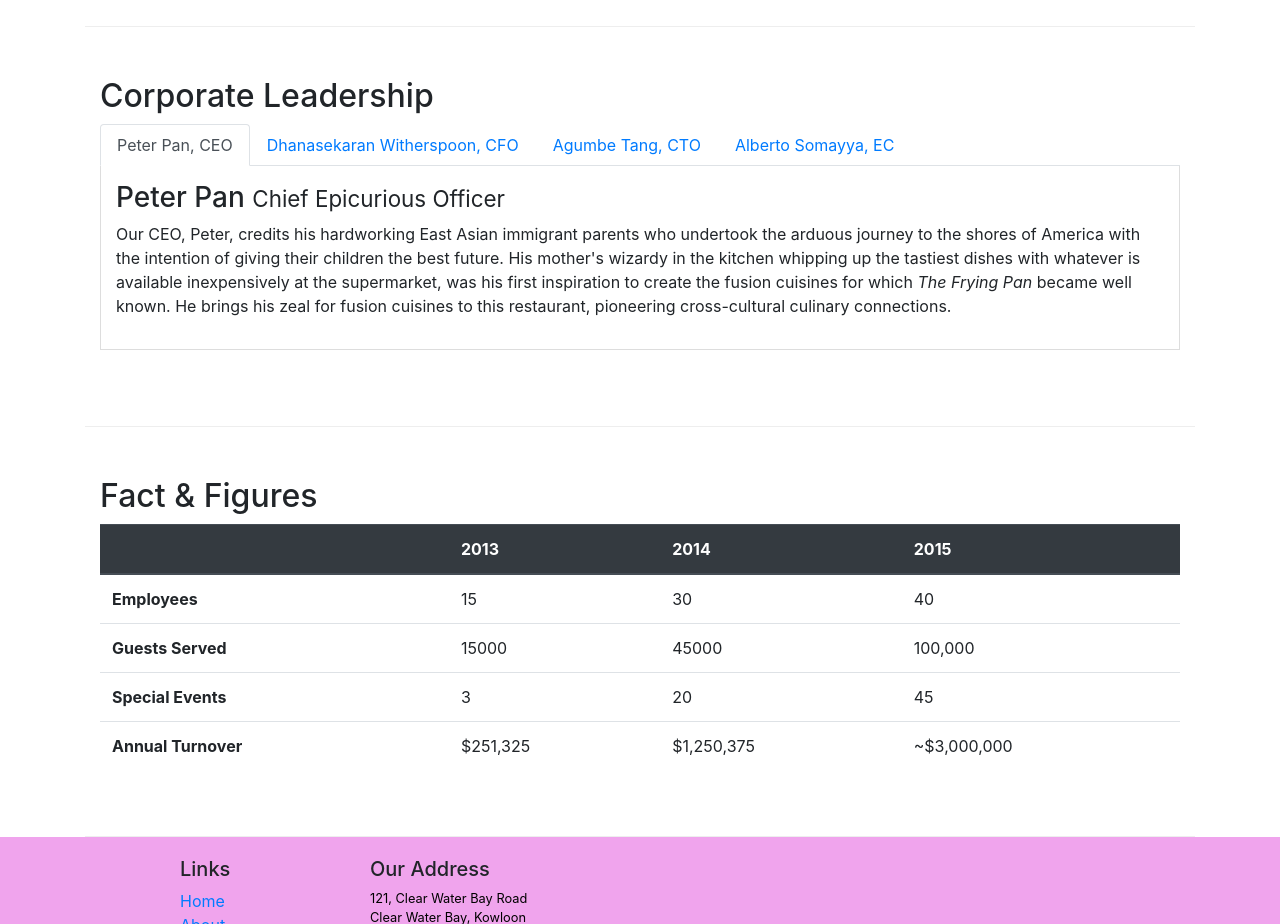
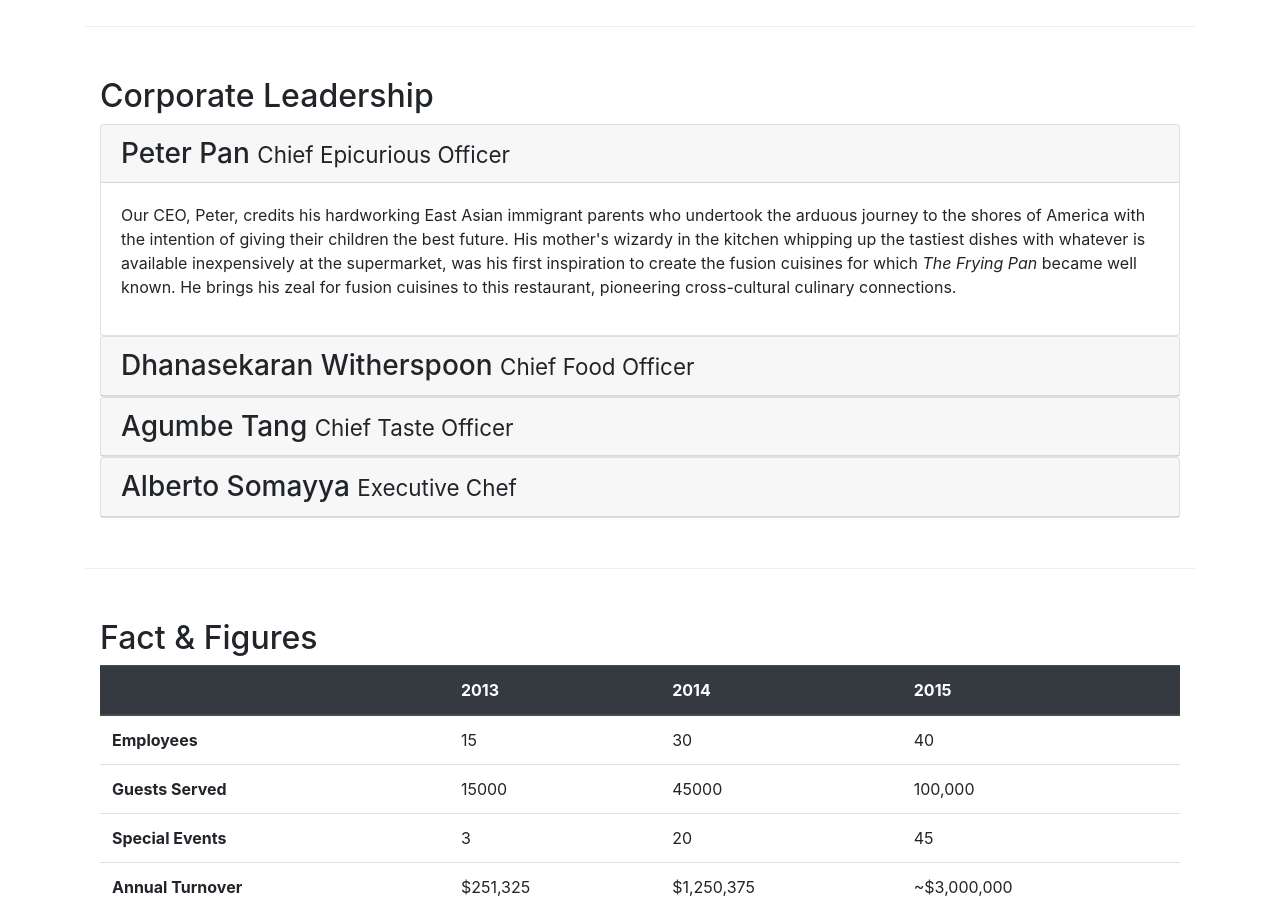
Before and after one commit to Athar-ali-siddiqui/module1-bt, a website: page conFusion/aboutus.html in a window 1280 px wide. Shown: the part 980-1904 px from the top of the page. Drawn offline with nearby package versions, Linux system fonts and the light colour scheme.

Commit message:
Accordion

```diff
--- a/conFusion/aboutus.html
+++ b/conFusion/aboutus.html
@@ -125,15 +125,15 @@
       <div class="row row-content">
         <div class="col-12">
           <h2>Corporate Leadership</h2>
-          <ul class="nav nav-tabs">
-            <li class="nav-item"><a role="tab" data-toggle="tab" href="#peter" class="nav-link active">Peter Pan, CEO</a></li>
-            <li class="nav-item"><a role="tab" data-toggle="tab" href="#dhana" class="nav-link">Dhanasekaran Witherspoon, CFO</a></li>
-            <li class="nav-item"><a role="tab" data-toggle="tab" href="#agumbe" class="nav-link">Agumbe Tang, CTO</a></li>
-            <li class="nav-item"><a role="tab" data-toggle="tab" href="#alberto" class="nav-link">Alberto Somayya, EC</a></li>
-          </ul>
-          <div class="tab-content">
-            <div id="peter" role="tabpanel" class="tab-pane fade show active">
-              <h3>Peter Pan <small>Chief Epicurious Officer</small></h3>
+
+          <div id="accordion">
+            <div class="card">
+              <div id="" role="tab" class="card-header active"><a  data-toggle="collapse" data-target="#peter">
+                <h3 class="mb-0">Peter Pan <small>Chief Epicurious Officer</small></h3>
+              </a>
+                </div>
+                <div class="collapse show" data-parent="#accordion" id="peter">
+                  <div class="card-body">
                   <p class="d-none d-sm-block">
                     Our CEO, Peter, credits his hardworking East Asian immigrant parents
                     who undertook the arduous journey to the shores of America with the
@@ -144,10 +144,17 @@
                     <em>The Frying Pan</em> became well known. He brings his zeal for
                     fusion cuisines to this restaurant, pioneering cross-cultural
                     culinary connections.
-              </p>
+                  </p></div>
                 </div>
-            <div id="dhana" role="tabpanel" class="tab-pane fade ">
-              <h3>Dhanasekaran Witherspoon <small>Chief Food Officer</small></h3>
+
+            </div>
+            <div class="card">
+              <div class="card-header" >
+                <a data-toggle="collapse" data-target="#dhana"><h3 class="mb-0">Dhanasekaran Witherspoon <small>Chief Food Officer</small></h3></a>
+
+              </div>
+              <div id="dhana" data-parent="#accordion" class="collapse ">
+                <div class="card-body">
                   <p class="d-none d-sm-block">
                     Our CFO, Danny, as he is affectionately referred to by his
                     colleagues, comes from a long established family tradition in
@@ -157,10 +164,15 @@
                     <em
                       >Everything that runs, wins, and everything that stays, pays!</em
                     >
-              </p>
+                  </p></div>
                 </div>
-            <div id="agumbe" role="tabpanel" class="tab-pane fade ">
-              <h3>Agumbe Tang <small>Chief Taste Officer</small></h3>
+              </div>
+              <div class="card">
+                <div class="card-header" role="tab"><a data-toggle="collapse" data-target="#agumbe"><h3 class="mb-0">Agumbe Tang <small>Chief Taste Officer</small></h3></a></div>
+                <div class="collapse" id="agumbe" data-parent="#accordion">
+
+                  <div  class="card-body ">
+
                     <p class="d-none d-sm-block">
                       Blessed with the most discerning gustatory sense, Agumbe, our CTO,
                       personally ensures that every dish that we serve meets his exacting
@@ -168,18 +180,25 @@
                       does not meet his exacting standards. He lives by his motto,
                       <em>You click only if you survive my lick.</em>
                     </p></div>
-            <div id="alberto" role="tabpanel" class="tab-pane fade ">
-              <h3>Alberto Somayya <small>Executive Chef</small></h3>
+                </div>
+              </div>
+              <div class="card">
+                <div class="card-header" role="tab"><a data-target="#alberto" data-toggle="collapse"><h3 class="mb-0">Alberto Somayya <small>Executive Chef</small></h3></a></div>
+                <div class="collapse" data-parent="#accordion" id="alberto">
+                  <div class="card-body">
                     <p class="d-none d-sm-block">
                     Award winning three-star Michelin chef with wide International
                     experience having worked closely with whos-who in the culinary
                     world, he specializes in creating mouthwatering Indo-Italian fusion
                     experiences. He says,
-                <em
-                  >Put together the cuisines from the two craziest cultures, and you
-                  get a winning hit! Amma Mia!</em
-                >
-              </p></div>
+                    <em>Put together the cuisines from the two craziest cultures, and you
+                      get a winning hit! Amma Mia!</em>
+                    </p>
+                  </div>
+                </div>
+              </div>
+
+
           </div>
         </div>
       </div>
```
Lines whose indentation alone changed are shown as unchanged.
